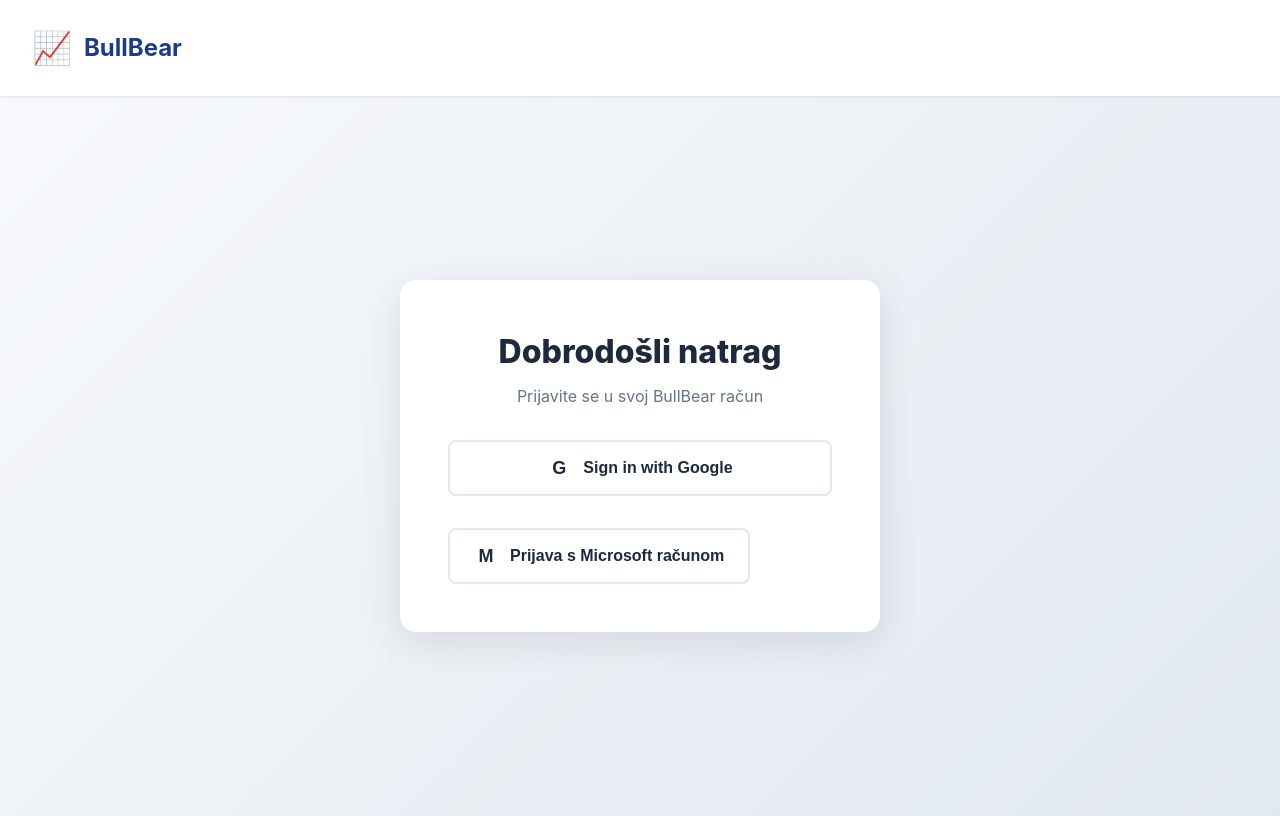
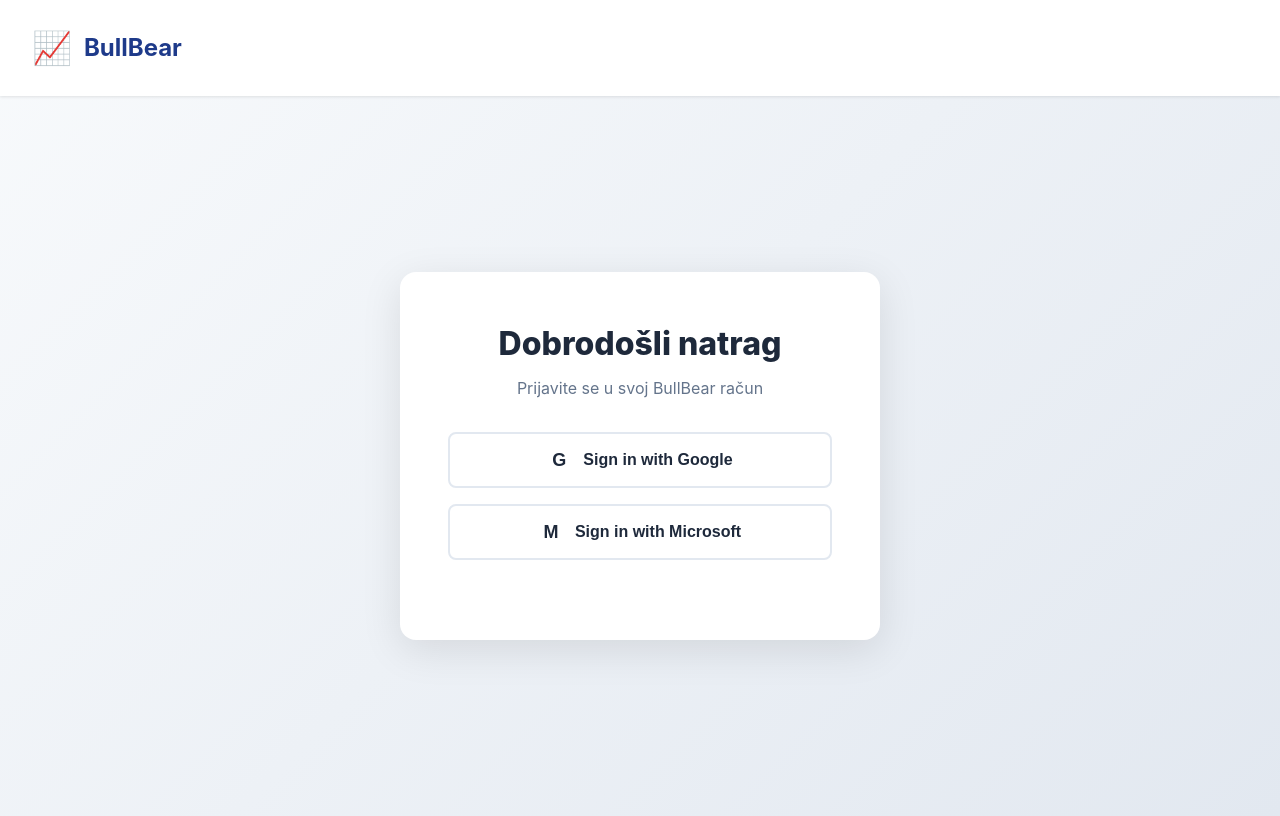
Before and after one commit to vhrabar/BullBear, a React (Vite) app in the folder frontend/: page /login in a window 1280 px wide. Built offline with nearby package versions, Linux system fonts and the light colour scheme.

Commit message:
Add Microsoft OAuth login button to the login page #4

```diff
--- /dev/null
+++ b/frontend/src/components/MicrosoftLoginButton.tsx
@@ -0,0 +1,16 @@
+import React from "react";
+
+const MicrosftOAuthButton: React.FC = () => {
+  const handleLogin = () => {
+      window.location.href = "http://localhost:8000/auth/microsoft/login/?process=login";
+    };
+
+  return (
+    <button onClick={handleLogin} className="oauth-btn google-btn">
+      <span className="oauth-icon">M</span>
+      Sign in with Microsoft
+    </button>
+  );
+};
+
+export default MicrosftOAuthButton;
--- a/frontend/src/pages/Login.tsx
+++ b/frontend/src/pages/Login.tsx
@@ -1,6 +1,7 @@
 import { Link } from "react-router-dom";
 import "./Login.css";
 import GoogleOAuthButton from "../components/GoogleLoginButton";
+import MicrosftAuthButton from "../components/MicrosoftLoginButton";
 
 function Login() {
 
@@ -19,14 +20,9 @@
           <p className="auth-subtitle">Prijavite se u svoj BullBear račun</p>
 
           <div className="oauth-buttons">
-          <GoogleOAuthButton />
+          <GoogleOAuthButton /> <MicrosftAuthButton />
+
         </div>
-
-
-            <button className="oauth-btn microsoft-btn">
-              <span className="oauth-icon">M</span>
-              Prijava s Microsoft računom
-            </button>
           </div>
         </div>
       </div>
```
